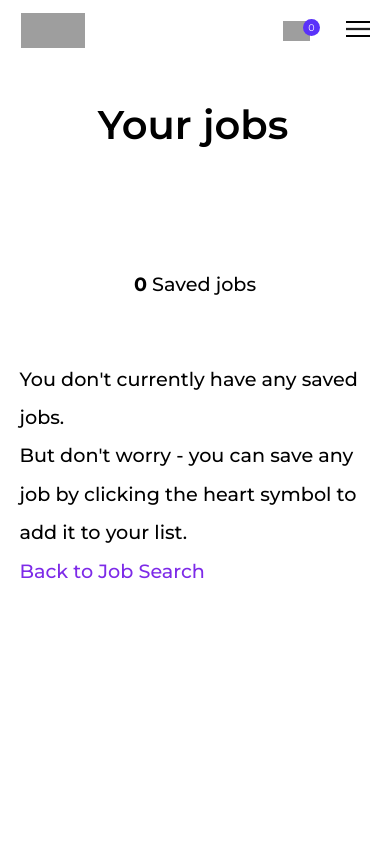
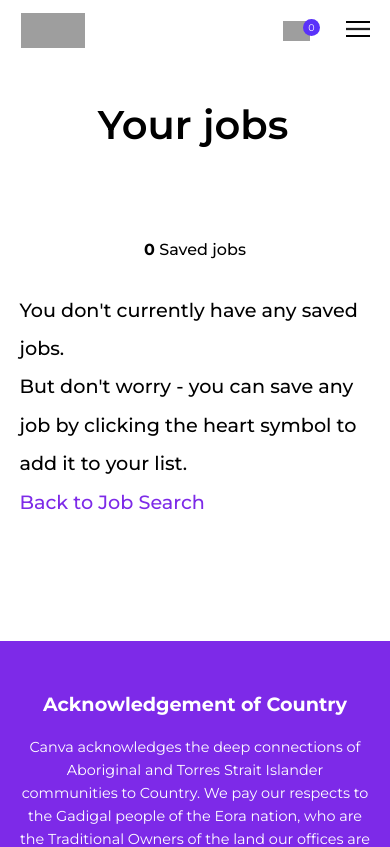
Before and after one commit to daveanthonyc/Canva-Job-Page, a React (Vite) app: page /saved-jobs in a window 390 px wide. Shown: the top 847 px of the page. Built offline with nearby package versions, Linux system fonts and the light colour scheme; grey boxes are pictures that could not be loaded.

Commit message:
mobile version padding adjustments

```diff
--- a/src/assets/css/MainJobListingsView.css
+++ b/src/assets/css/MainJobListingsView.css
@@ -15,6 +15,9 @@
 * {
     font-family: 'Montserrat', sans-serif;
     margin: 0;
+}
+main {
+    padding-bottom: 20rem;
 }
 
 .container {
@@ -91,6 +94,14 @@
 }
 
 @media (max-width: 990px) {
+    main {
+        padding-bottom: 7.5rem;
+    }
+
+    .search-form {
+        padding-bottom: 2rem;
+    }
+
     .form-control {
         width: 620px;
         padding-block: 1rem;
@@ -104,6 +115,14 @@
 
     .search-button {
         margin-top: 1rem;
+    }
+
+    .section-results {
+        padding-block: 2rem;
+    }
+
+    .results {
+        font-size: 1rem;
     }
 }
 
@@ -135,9 +154,6 @@ fieldset {
     border: none;
 }
 
-main {
-    padding-bottom: 20rem;
-}
 
 .form-group {
     width: 100%;
```
